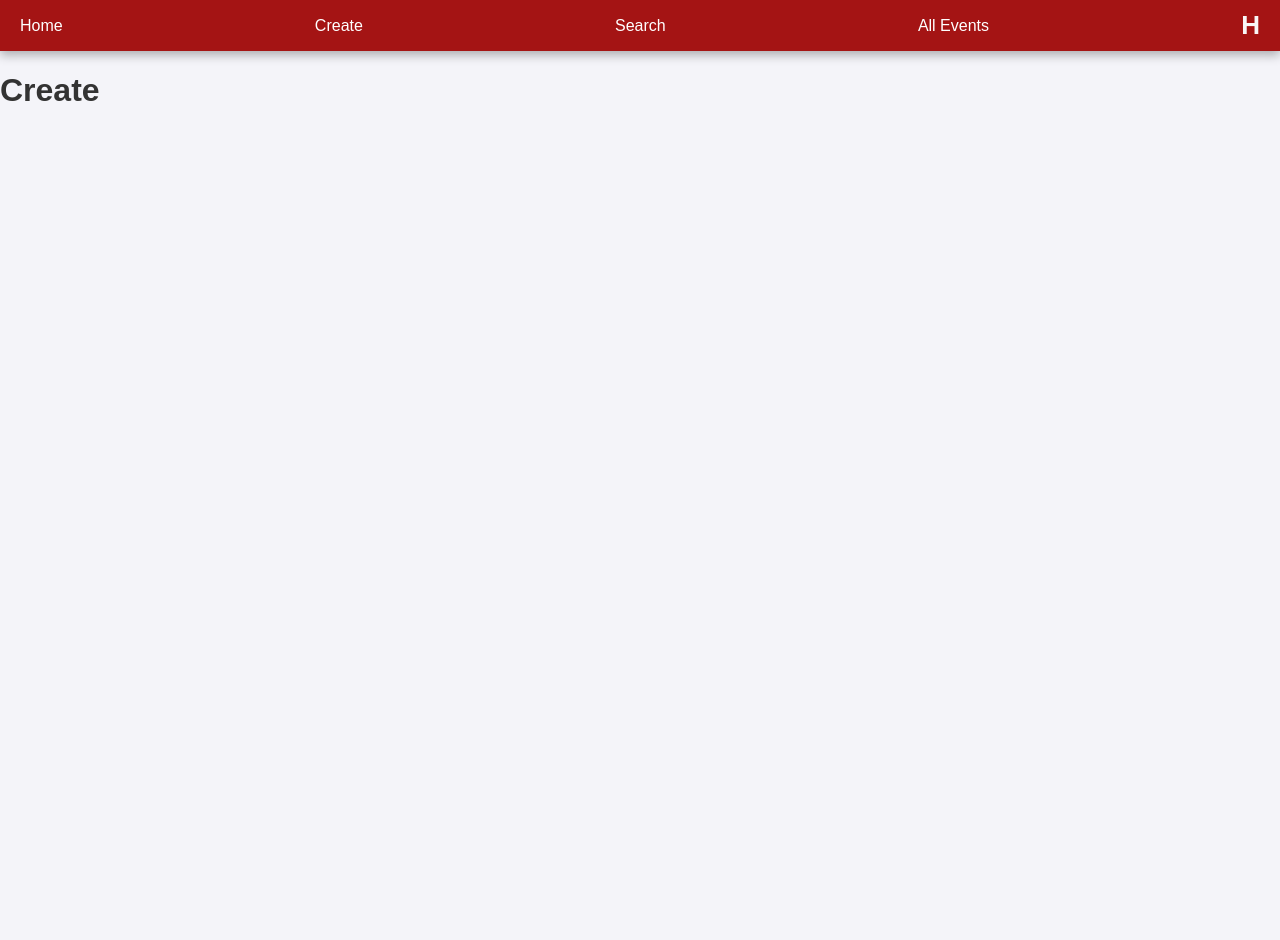
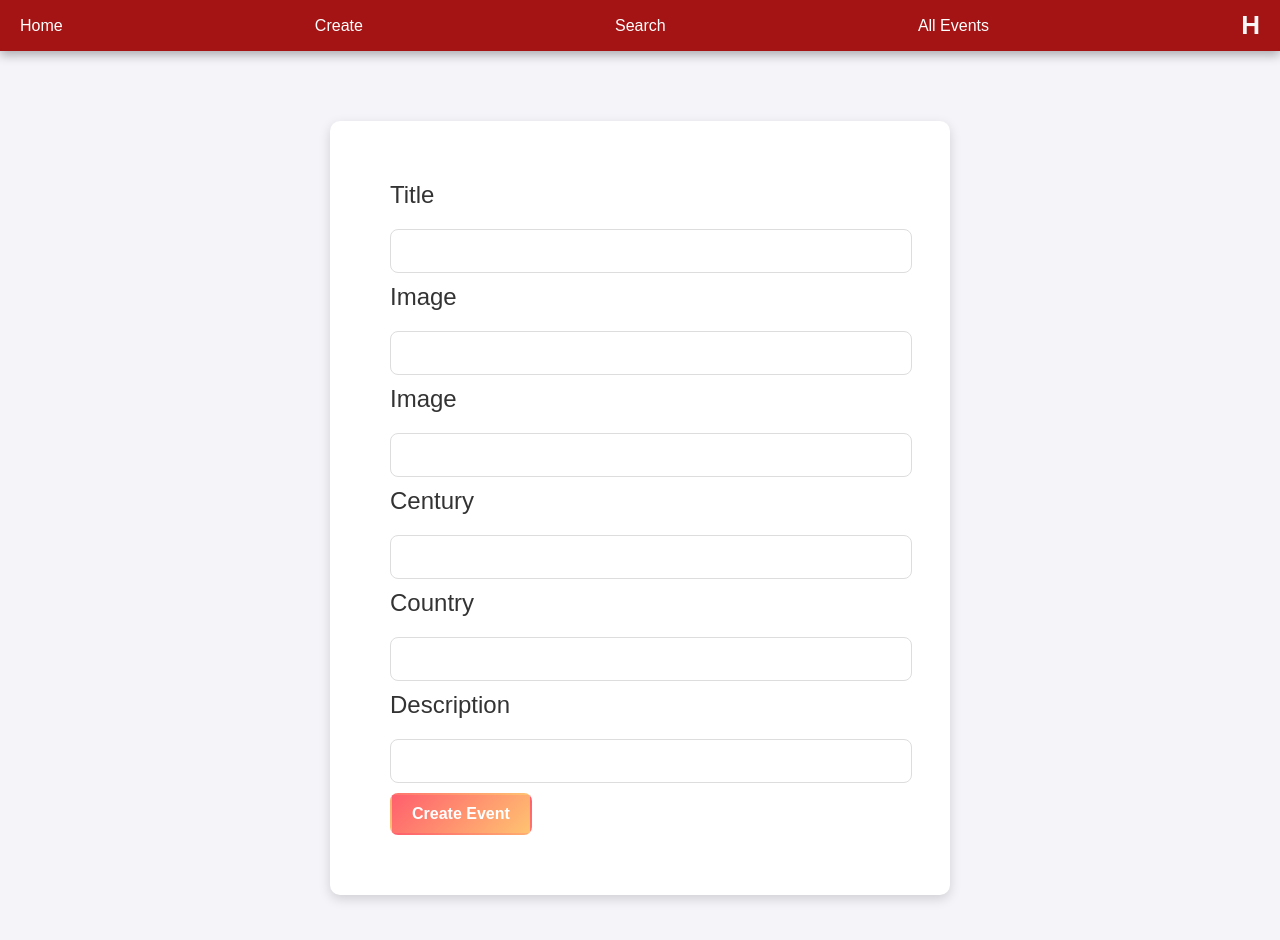
Before and after one commit to sebastien509/history-in-the-making, a React (Vite) app: page /home/create in a window 1280 px wide. Shown: the top 940 px of the page. Before the commit the page ends 800 px from the top, so only its background shows below. Built offline with nearby package versions, Linux system fonts and the light colour scheme.

Commit message:
Create component added

```diff
--- a/db.json
+++ b/db.json
@@ -8,7 +8,7 @@
       "data": {
         "country": "Mesopotamia (Dissolved, 539 BC)",
         "century": "20th century BC",
-                "category": "Legal, Political",
+        "category": "Legal",
         "description": "Picture this: a king gets so tired of people making up rules that he decides to carve them ALL into a giant piece of rock! That's exactly what happened with the Code of Ur-Nammu. It's like when I tell my class to write the rules on the board, but WAY more permanent. This was humanity's first written legal code, and boy, did they take it seriously! No more 'but I didn't know that was against the rules' excuses after this one, folks!"
       }
     },
@@ -20,7 +20,7 @@
       "data": {
         "country": "Egypt",
         "century": "20th century BC",
-                "category": "Military, Technology",
+        "category": "Military",
         "description": "Imagine bringing a stick to a sword fight - that's basically what happened when someone figured out how to make bronze weapons! Our clever Egyptian friends mixed copper and tin together and suddenly everyone was like 'Oh wow, this is WAY better than hitting each other with rocks!' It's like upgrading from safety scissors to the real deal, except way more stabby. This discovery changed warfare forever, though I'm not sure that's something to celebrate, kids!"
       }
     },
@@ -32,7 +32,7 @@
       "data": {
         "country": "Egypt",
         "century": "19th century BC",
-                "category": "Architecture, Religion",
+        "category": "Architecture",
         "description": "Talk about a group project gone wild! The Egyptians decided to build the ultimate forever home for their pharaohs, and boy, did they go big! Without calculators, computers, or even wheels, these amazing engineers created perfect triangles that would make your math teacher cry tears of joy. And here's the kicker - they're still standing! That's what we call quality construction, boys and girls. Your LEGO towers could never!"
       }
     },
@@ -44,7 +44,7 @@
       "data": {
         "country": "Babylonia (Dissolved, 539 BC)",
         "century": "19th century BC",
-                "category": "Mathematics, Education",
+        "category": "Mathematics",
         "description": "That's right, kids - we can blame the Babylonians for those pesky word problems! They were the first to write down mathematical puzzles like 'If Hammurabi has 5 chariots and gives 2 away...' Some things never change, do they? These clay tablets were basically the world's first math textbooks, complete with answers in the back (just kidding about that last part)!"
       }
     },
@@ -56,7 +56,7 @@
       "data": {
         "country": "Babylonia (Dissolved, 539 BC)",
         "century": "18th century BC",
-                "category": "Legal, Political, Social",
+        "category": "Legal",
         "description": "Ever heard of 'an eye for an eye'? Well, meet the guy who wrote it down first! Hammurabi was like that strict principal who writes ALL the school rules in CAPITAL LETTERS, except he carved them into a giant stone pillar. His famous code had 282 laws - that's more rules than in your whole school handbook! Some were pretty weird too, like 'If you build a house badly and it falls on someone, you get squished by a house too.' Talk about harsh detention policies!"
       }
     },
@@ -68,7 +68,7 @@
       "data": {
         "country": "Mesopotamia (Dissolved, 539 BC)",
         "century": "18th century BC",
-                "category": "Military, Technology, Transportation",
+        "category": "Military",
         "description": "Ladies and gentlemen, start your horses! The invention of the chariot was like getting the world's first sports car. Suddenly, warriors could zoom around battlefields like prehistoric race car drivers. It was basically the ancient equivalent of adding wheels to your backpack - everything changed! And yes, before you ask, this was WAY better than walking everywhere. Though I bet the horses weren't too thrilled about the whole idea!"
       }
     },
@@ -80,7 +80,7 @@
       "data": {
         "country": "Egypt",
         "century": "17th century BC",
-                "category": "Language, Communication, Education",
+        "category": "Language",
         "description": "Before this, writing was like playing pictionary ALL THE TIME! Then some clever folks in Egypt came up with the brilliant idea of using simple symbols for sounds instead of drawing tiny pictures of everything. It's like they invented the ultimate cheat code for writing! No more drawing an entire eagle just to say you're going to lunch. Though I bet some people complained that 'kids these days are getting lazy with their writing.'"
       }
     },
@@ -92,7 +92,7 @@
       "data": {
         "country": "Greece (Crete)",
         "century": "17th century BC",
-                "category": "Architecture, Culture",
+        "category": "Architecture",
         "description": "Imagine the biggest, fanciest maze-house ever built - that's the Palace of Knossos! The Minoans were like the interior designers of the ancient world, creating this massive palace with more rooms than your local shopping mall. Legend says it was so complicated they needed string to find their way out! Talk about an extreme home makeover. And you thought finding your way around a new school was hard!"
       }
     },
@@ -104,7 +104,7 @@
       "data": {
         "country": "China",
         "century": "16th century BC",
-                "category": "Science, Astronomy, Culture",
+        "category": "Science",
         "description": "The Chinese looked at the moon and stars and said, 'Hey, let's make a super-accurate calendar!' This wasn't your ordinary wall calendar with cute cat pictures - it was a sophisticated system based on both lunar and solar movements. They even figured out when eclipses would happen! It's like they had a time-traveling weather app, except carved in bone. And you thought calculating leap years was tricky!"
       }
     },
@@ -116,7 +116,7 @@
       "data": {
         "country": "Egypt",
         "century": "16th century BC",
-                "category": "Technology, Crafts, Industry",
+        "category": "Technology",
         "description": "Someone accidentally melted sand and - POOF! - glass was invented! It's like when you discover something amazing by mistake, like when chocolate chip cookies were invented. The Egyptians figured out how to make this magical transparent material and suddenly everyone wanted fancy glass beads and vessels. It was the ancient world's version of getting the newest iPhone - everybody had to have it!"
       }
     },
@@ -128,7 +128,7 @@
       "data": {
         "country": "Mexico",
         "century": "15th century BC",
-                "category": "Culture, Art, Religion",
+        "category": "Culture",
         "description": "Meet the Olmecs, the original trend-setters of ancient America! These folks were famous for carving absolutely MASSIVE stone heads - we're talking bigger than your whole classroom! They were like the cool kids who started all the fashion trends, except their trends included things like complex calendars, writing systems, and chocolate (yes, they were among the first to process cacao!). Think of them as the inventors of the original chocolate bar - now that's what I call a lasting contribution to civilization!"
       }
     },
@@ -140,7 +140,7 @@
       "data": {
         "country": "Turkey (Ancient Troy)",
         "century": "15th century BC",
-                "category": "Military, Literature, Culture",
+        "category": "Military",
         "description": "All this drama over one person running away! The Trojan War kicked off like the world's biggest episode of teenage rebellion, complete with a giant wooden horse (spoiler alert: it wasn't really a present!). It's like hiding your little brother in a cardboard box to sneak him into your room - except with an entire army! This war gave us the phrase 'Trojan horse,' which now means something sneaky, and honestly, what's sneakier than hiding an army in a horse?"
       }
     },
@@ -152,7 +152,7 @@
       "data": {
         "country": "Anatolia (Modern Turkey)",
         "century": "14th century BC",
-                "category": "Technology, Industry, Military",
+        "category": "Technology",
         "description": "Move over, bronze - there's a new metal in town! The discovery of iron working was like upgrading from plastic toys to metal ones. Suddenly, everyone wanted iron tools and weapons because they were stronger and cheaper than bronze. It's like when everyone at school suddenly HAD to have the new trendy thing, except instead of fidget spinners, it was iron swords. Progress!"
       }
     },
@@ -164,7 +164,7 @@
       "data": {
         "country": "Egypt",
         "century": "14th century BC",
-                "category": "Science, Astronomy, Mathematics",
+        "category": "Science",
         "description": "The Egyptians got tired of guessing when the Nile would flood, so they created the world's first star-based calendar! It's like they invented the world's first weather app, except instead of checking their phones, they had to watch the stars. They divided the year into 365 days and even figured out the seasons. And you thought memorizing the months of the year was hard!"
       }
     },
@@ -176,7 +176,7 @@
       "data": {
         "country": "China",
         "century": "13th century BC",
-                "category": "Religion, Writing, Culture",
+        "category": "Religion",
         "description": "Imagine asking your Magic 8 Ball questions by writing on bones! That's basically what the ancient Chinese were doing with oracle bones. They'd write questions on turtle shells or animal bones, heat them until they cracked, and then interpret the cracks as answers from their ancestors. It's like the world's first Q&A session, except way more dramatic. And you thought asking your parents for permission was complicated!"
       }
     },
@@ -188,7 +188,7 @@
       "data": {
         "country": "Lebanon (Ancient Phoenicia)",
         "century": "13th century BC",
-                "category": "Language, Communication, Trade",
+        "category": "Language",
         "description": "The Phoenicians were like the ancient world's social media influencers - they took the alphabet viral! They simplified writing so much that suddenly everyone wanted to learn it. It's like they invented the emoji of ancient times, except instead of little faces, they used simple letters that actually made sense. Their alphabet became so popular it eventually led to the one we're using right now. Talk about a trending topic that never went out of style!"
       }
     },
@@ -200,7 +200,7 @@
       "data": {
         "country": "Mediterranean Region",
         "century": "12th century BC",
-                "category": "Military, Migration, Politics",
+        "category": "Military",
         "description": "Imagine a group of mysterious raiders so scary that nobody even knew their real names! The Sea Peoples were like the ancient world's pirates, except way more dramatic. They showed up out of nowhere and caused so much chaos that they actually collapsed several civilizations. It's like when the substitute teacher loses control of the class, except on a massive, civilization-ending scale!"
       }
     },
@@ -212,7 +212,7 @@
       "data": {
         "country": "China",
         "century": "12th century BC",
-                "category": "Politics, Religion, Philosophy",
+        "category": "Politics",
         "description": "The Zhou Dynasty came up with the cleverest political excuse ever - they said Heaven itself chose them to rule! It's like telling your siblings 'Mom said I'm in charge' except they convinced an entire civilization! The Mandate of Heaven became the ultimate 'because I said so' of ancient China, stating that good rulers kept heaven's approval while bad ones lost it. Very convenient when you think about it!"
       }
     },
@@ -224,7 +224,7 @@
       "data": {
         "country": "Greece",
         "century": "8th century BC",
-                "category": "Sports, Religion, Culture",
+        "category": "Sports",
         "description": "The Greeks decided to solve their arguments by having a massive sports day! The first Olympics were like a school field day, except athletes competed in the nude (scandalous!), and instead of getting gold medals, winners got olive leaf crowns. They even stopped wars to have these games - imagine canceling a fight because it's time for track and field! And you thought your PE class was intense!"
       }
     },
@@ -236,9 +236,99 @@
       "data": {
         "country": "Turkey (Kingdom of Lydia)",
         "century": "7th century BC",
-                "category": "Economics, Technology, Trade",
+        "category": "Economics",
         "description": "The Lydians got tired of lugging around heavy trade goods and invented coins! It's like they created the world's first gift cards, except these were made of electrum (a mix of gold and silver). Finally, people could go shopping without bringing a cow to trade! Can you imagine trying to fit a sheep in your wallet? This brilliant invention made commerce way easier, though I bet some people still said, 'Back in my day, we traded REAL goods!'"
       }
+    },
+    {
+      "id": "2169",
+      "title": "NEW EVENT TEST",
+      "img1": "https://www.chaz.org/Arch/China/Mandate/Jade_Emperor.png",
+      "img2": "",
+      "century": "12th century BC",
+      "country": "China",
+      "description": "The Zhou Dynasty came up with the cleverest political excuse ever - they said Heaven itself chose them to rule! It's like telling your siblings 'Mom said I'm in charge' except they convinced an entire civilization! The Mandate of Heaven became the ultimate 'because I said so' of ancient China, stating that good rulers kept heaven's approval while bad ones lost it. Very convenient when you think about it!"
+    },
+    {
+      "id": "acc6",
+      "title": "NEW EVENT TEST",
+      "img1": "https://www.chaz.org/Arch/China/Mandate/Jade_Emperor.png",
+      "img2": "",
+      "century": "12th century BC",
+      "country": "China",
+      "description": "The Zhou Dynasty came up with the cleverest political excuse ever - they said Heaven itself chose them to rule! It's like telling your siblings 'Mom said I'm in charge' except they convinced an entire civilization! The Mandate of Heaven became the ultimate 'because I said so' of ancient China, stating that good rulers kept heaven's approval while bad ones lost it. Very convenient when you think about it!"
+    },
+    {
+      "id": "66d8",
+      "title": "NEW EVENT TEST",
+      "img1": "https://www.chaz.org/Arch/China/Mandate/Jade_Emperor.png",
+      "img2": "",
+      "century": "12th century BC",
+      "country": "China",
+      "description": "The Zhou Dynasty came up with the cleverest political excuse ever - they said Heaven itself chose them to rule! It's like telling your siblings 'Mom said I'm in charge' except they convinced an entire civilization! The Mandate of Heaven became the ultimate 'because I said so' of ancient China, stating that good rulers kept heaven's approval while bad ones lost it. Very convenient when you think about it!"
+    },
+    {
+      "id": "6100",
+      "title": "NEW EVENT TEST",
+      "img1": "https://www.chaz.org/Arch/China/Mandate/Jade_Emperor.png",
+      "img2": "",
+      "century": "12th century BC",
+      "country": "China",
+      "description": "The Zhou Dynasty came up with the cleverest political excuse ever - they said Heaven itself chose them to rule! It's like telling your siblings 'Mom said I'm in charge' except they convinced an entire civilization! The Mandate of Heaven became the ultimate 'because I said so' of ancient China, stating that good rulers kept heaven's approval while bad ones lost it. Very convenient when you think about it!"
+    },
+    {
+      "id": "d057",
+      "title": "SECOND TEST",
+      "img1": "https://www.worldhistory.org/uploads/images/15310.png",
+      "img2": "",
+      "century": "14th century BC",
+      "country": "China",
+      "description": "It happened totally"
+    },
+    {
+      "id": "ba02",
+      "title": "SECOND TEST",
+      "img1": "https://www.worldhistory.org/uploads/images/15310.png",
+      "img2": "",
+      "century": "14th century BC",
+      "country": "China",
+      "description": "It happened totally"
+    },
+    {
+      "id": "5e31",
+      "title": "THIRD TEST",
+      "img1": "https://theness.com/neurologicablog/wp-content/uploads/sites/3/2022/11/Atlantis.jpg",
+      "img2": "",
+      "century": "3rd AD",
+      "country": "Atlantis",
+      "description": "Fantastic place"
+    },
+    {
+      "id": "3d55",
+      "title": "FIFTH TEST",
+      "img1": "https://theness.com/neurologicablog/wp-content/uploads/sites/3/2022/11/Atlantis.jpg",
+      "img2": "https://encrypted-tbn0.gstatic.com/images?q=tbn:ANd9GcTKyD-NfwGhWm4TuJhxIGcAtOPdlVgI3Mdgrg&s",
+      "century": "12th CD",
+      "country": "Atlantis",
+      "description": "Somewhere over the rainbow"
+    },
+    {
+      "id": "553d",
+      "title": "MIAMI PARTY",
+      "img1": "https://www.miamiandbeaches.com/getmedia/f35e8173-0df2-4bed-86dc-727805570021/Miami-Aerial-Photos-Golden-Dusk-Photography-1440x900.jpg",
+      "img2": "",
+      "century": "20th century AD",
+      "country": "USA",
+      "description": "GETTin Jiggy you kno you inow"
+    },
+    {
+      "id": "e946",
+      "title": "miami party again",
+      "img1": "https://www.miamiandbeaches.com/getmedia/f35e8173-0df2-4bed-86dc-727805570021/Miami-Aerial-Photos-Golden-Dusk-Photography-1440x900.jpg",
+      "img2": "",
+      "century": "20th century AD",
+      "country": "usa",
+      "description": "yeyeyeyeyeyye"
     }
   ]
 }
--- a/src/components/Create.jsx
+++ b/src/components/Create.jsx
@@ -1,11 +1,132 @@
-import React from 'react'
+import React, { useState } from 'react'
+import EventList from './EventList'
+import { Link } from 'react-router-dom'
+import { Navigate } from 'react-router-dom'
+import { useNavigate } from 'react-router-dom'
+
 
 function Create() {
+
+  const navigate = useNavigate();
+
+  const [title, setTitle] = useState('')
+  const [img1, setImg1] = useState('')
+  const [img2, setImg2] = useState('')
+  const [century, setCentury] = useState('')
+  const [country, setCountry] = useState('')
+  const [description, setDescription] = useState('')
+
+  const handleChangeTitle = (event) => setTitle(event.target.value)
+  const handleChangeImage1 = (event) => setImg1(event.target.value)
+  const handleChangeImage2 = (event) => setImg2(event.target.value)
+  const handleChangeCentury = (event) => setCentury(event.target.value)
+  const handleChangeCountry = (event) => setCountry(event.target.value)
+  const handleChangeDescription = (event) => setDescription(event.target.value)
+
+  function resetForm() {
+    setTitle('')
+    setImg1('')
+    setImg2('')
+    setCentury('')
+    setCountry('')
+    setDescription('')
+  }
+
+
+
+  async function handleSubmit(event) {
+    event.preventDefault()
+
+    const newEvent = {title, img1, img2, century, country, description}
+
+    try {
+      const response = await fetch('http://localhost:3000/events', {
+        method: 'POST',
+        header: {'Content-Type': 'application/json', 'Accept': 'application/json'},
+        body: JSON.stringify(newEvent)
+      })
+      const data = await response.json()
+
+      // resetForm()
+
+      navigate('/home/search');
+
+    } catch (error) {
+      console.error(error)
+      alert('Not posted properly')
+    }
+
+
+  }
+
+  // const goToSearch = () => Navigate(`/home/search`)
+  // goToSearch()
+
+
+
   return (
     <div>
-        <h1>Create</h1>
+        <form onSubmit={handleSubmit}>
+        <label htmlFor="title">Title</label>
+        <input
+          type="text"
+          required={true}
+          name="title"
+          value={title}
+          onChange={handleChangeTitle}
+        />
+
+        <label htmlFor="img1">Image</label>
+        <input
+          type="text"
+          required={true}
+          name="img1"
+          value={img1}
+          onChange={handleChangeImage1}
+         />
+        <label htmlFor="img2">Image</label>
+         <input
+          type="text"
+          required={false}
+          name="img2"
+          value={img2}
+          onChange={handleChangeImage2}
+        />
+
+        <label htmlFor="century">Century</label>
+        <input
+          type="text"
+          required={true}
+          name="century"
+          value={century}
+          onChange={handleChangeCentury}
+        />
+
+        <label htmlFor="country">Country</label>
+        <input
+          type="text"
+          required={true}
+          name="country"
+          value={country}
+          onChange={handleChangeCountry}
+
+        />
+
+        <label htmlFor="description">Description</label>
+        <input
+          type="text"
+          required={true}
+          name="description"
+          value={description}
+          onChange={handleChangeDescription}
+        />
+
+        <button type="submit">Create Event</button>
+
+        </form>
     </div>
   )
+
 }
 
 export default Create
```
Lines whose indentation alone changed are shown as unchanged.
